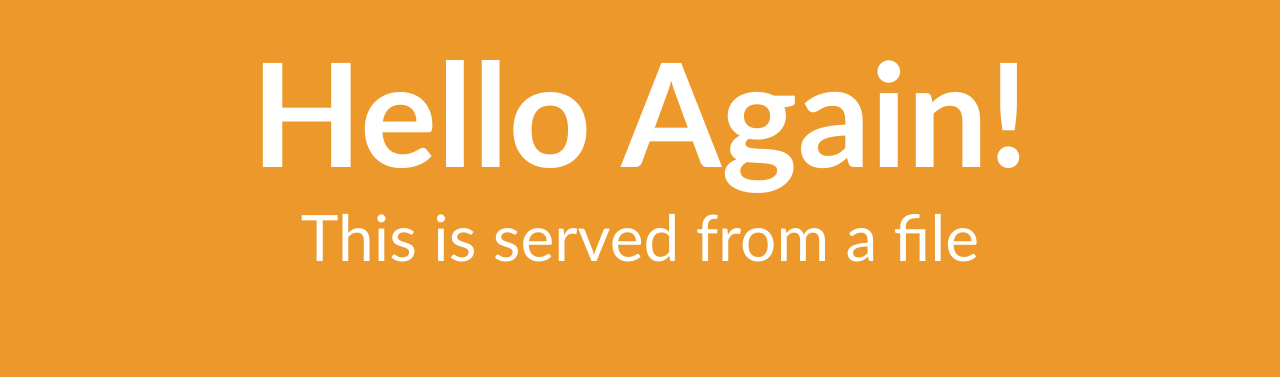
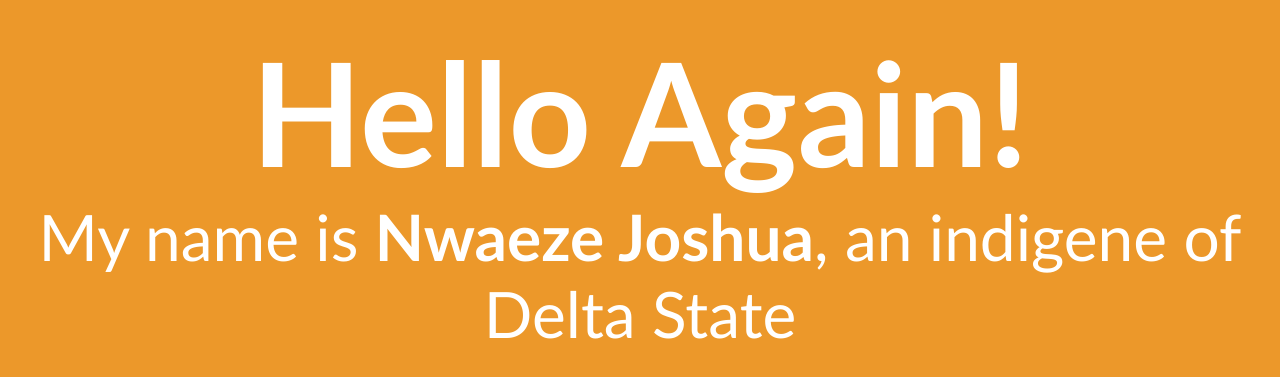
Before and after one commit to Joshclone/IG4Zuri3, a plain HTML site: page home.html in a window 1280 px wide. Shown: the part 175-552 px from the top of the page. Drawn offline with Linux system fonts and the light colour scheme.

Commit message:
Update home.html

```diff
--- a/home.html
+++ b/home.html
@@ -48,7 +48,7 @@
 <body>
     <div class="center">
         <h1>Hello Again!</h1>
-        <p>This is served from a file</p>
+        <p>My name is <b>Nwaeze Joshua</b>, an indigene of Delta State</p>
     </div>
 </body>
 
```
